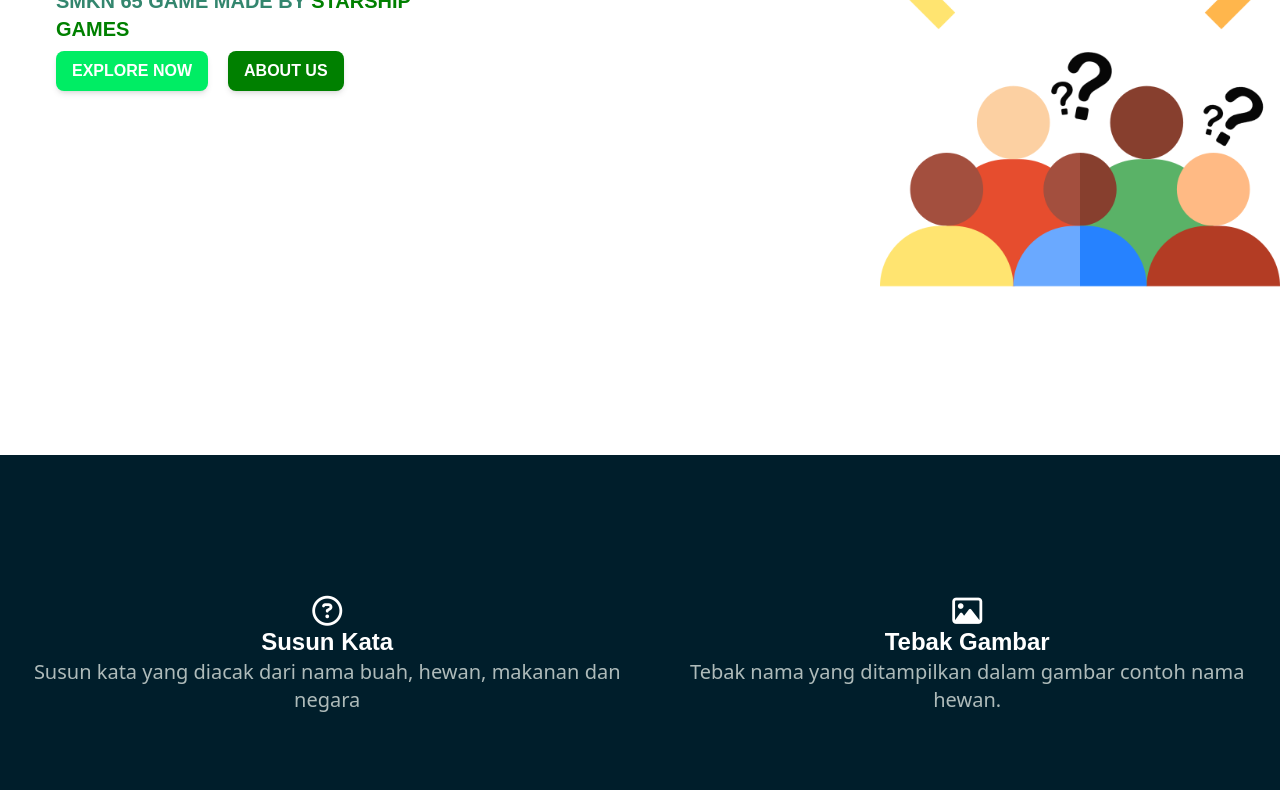
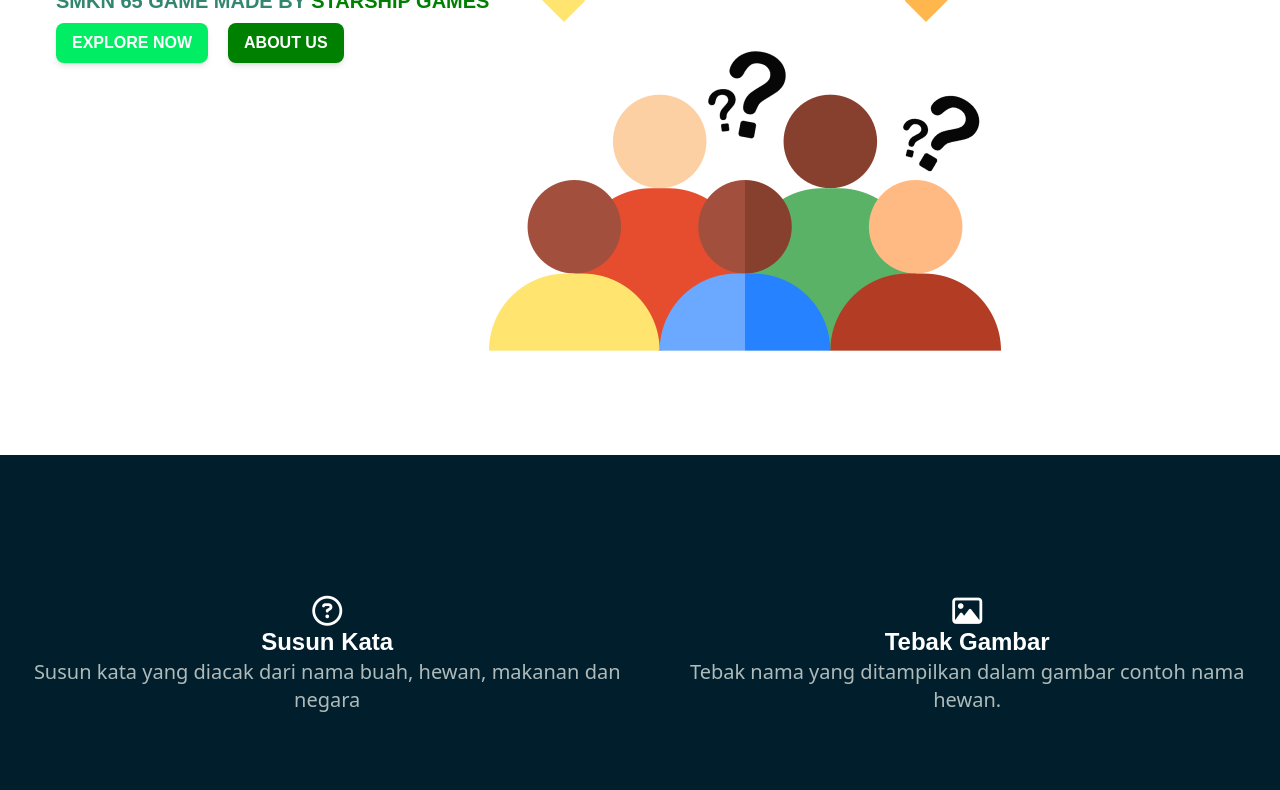
Before and after one commit to Mystery65/Mystery65.github.io, a website: page index.html in a window 1280 px wide. Shown: the part 345-1135 px from the top of the page. Drawn offline with Linux system fonts and the light colour scheme; a web font is replaced by a local one.

Commit message:
Add files via upload

```diff
--- a/index.html
+++ b/index.html
@@ -42,8 +42,8 @@
           </a>
         </div>
       </div>
-      <div class="flex items-center justify-end sm:w-[500px] h-screen ml-[300px]">
-        <img src="img/Done.png" alt="Buku" class="w-[400px]" />
+      <div class="flex items-center justify-end sm:w-auto h-screen sm:ml-auto">
+        <img src="img/Done.png" alt="Buku" class="sm:w-[100px] md:w-[250px] lg:w-[300px]" />
       </div>
     </div>
     <div class="flex items-center justify-center bg-[#001E2B] h-[50vh] text-white">
```
